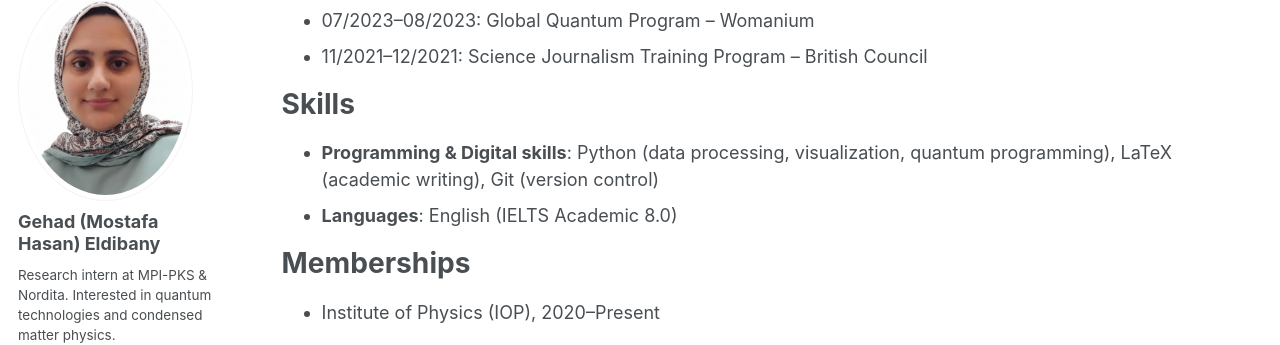
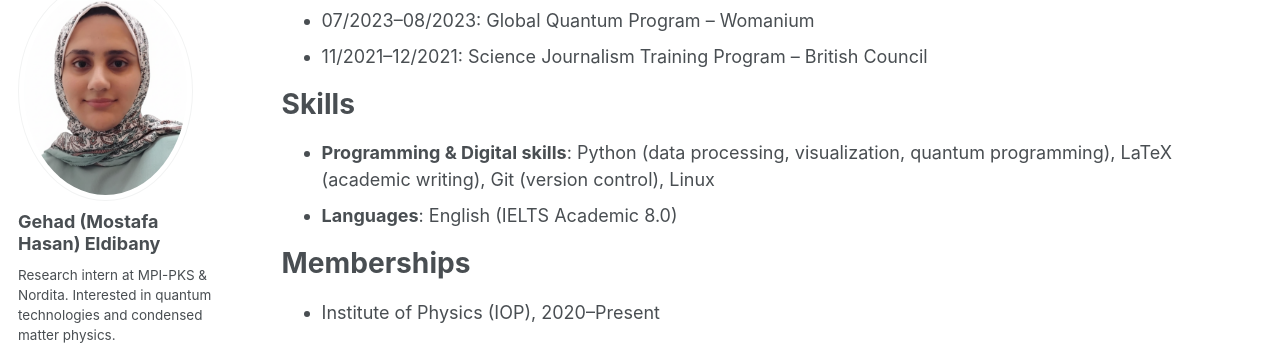
Before and after one commit to gehadibany/gehadibany.github.io, a Jekyll site: the page built from _pages/cv.md, in a window 1280 px wide and 900 px high, scrolled down 2176 px. Shown: the part 118-463 px from the top of the window. Built offline with Jekyll 4.4.1, drawn with Linux system fonts in a browser that asks for light colours; a script that is not in the unit is left out.

Commit message:
Update CV

```diff
--- a/_pages/cv.md
+++ b/_pages/cv.md
@@ -85,7 +85,7 @@ Trainings and Courses
 
 Skills
 ======
-* **Programming & Digital skills**: Python (data processing, visualization, quantum programming), LaTeX (academic writing), Git (version control)
+* **Programming & Digital skills**: Python (data processing, visualization, quantum programming), LaTeX (academic writing), Git (version control), Linux
 * **Languages**: English (IELTS Academic 8.0)
 
 Memberships
```
